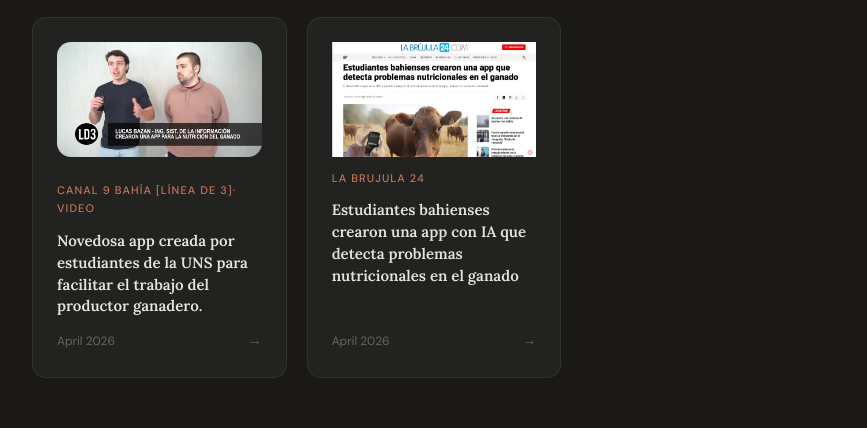
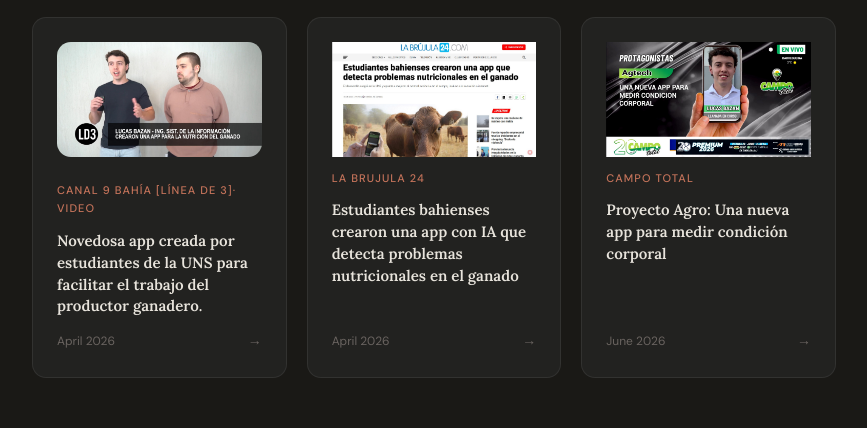
Before and after one commit to LucasBazan28/portafolio, a plain HTML site: page index.html in a window 1280 px wide. Shown: the part 4122-4550 px from the top of the page, without its empty margins (206-1073 px from the left). Drawn offline with Linux system fonts and the light colour scheme.

Commit message:
Campo Total Radio added

```diff
--- a/index.html
+++ b/index.html
@@ -904,6 +904,16 @@
           </div>
         </a>
 
+        <!-- NEWS CARD 12 https://www.youtube.com/live/K2_4UnrfdAM?si=R4-NJHOvGQwXCfH2&t=2122 -->
+        <a href="https://www.youtube.com/live/K2_4UnrfdAM?si=R4-NJHOvGQwXCfH2&t=2122" target="_blank" rel="noopener" class="news-card">
+          <img class="project-img" src="assets/images/campo-total.jpg" alt="Campo Total Radio YouTube video" />
+          <div class="news-outlet">Campo Total</div>
+          <div class="news-title">Proyecto Agro: Una nueva app para medir condición corporal</div>
+          <div class="news-meta">
+            <span>June 2026</span>
+            <span class="news-arrow">→</span>
+          </div>
+        </a>
       </div>
     </div>
   </section>
```
Also changed, not shown: assets/images/campo-total.jpg (added).
